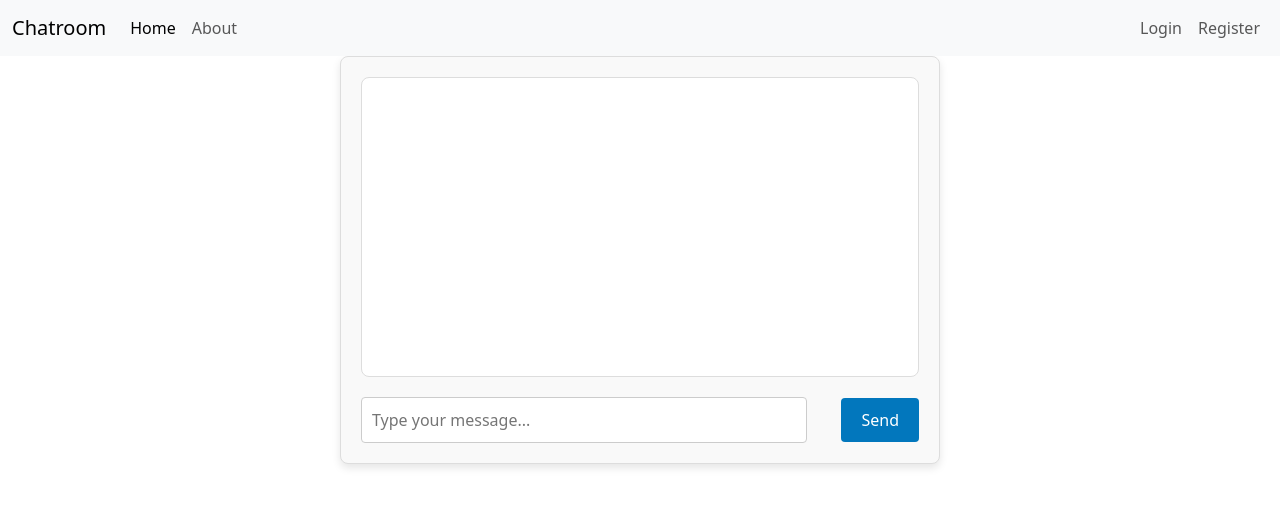
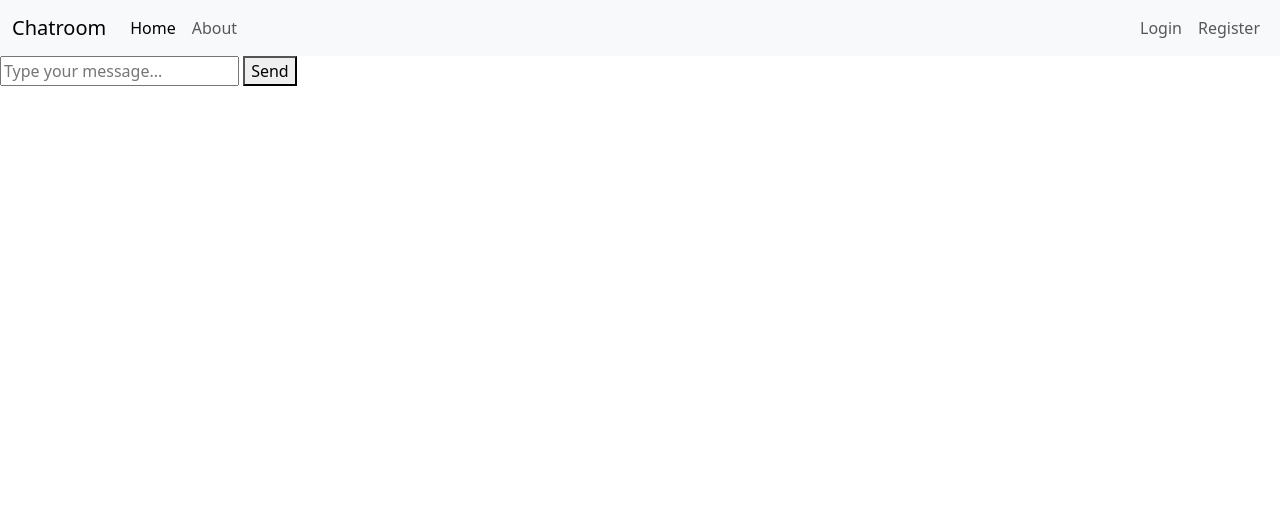
Before and after one commit to Godvein/Chatrooms, a Django app: template core/templates/core/chat.html in a window 1280 px wide. Shown: the top 507 px of the page. Run offline with Django 5.2, Linux system fonts and the light colour scheme; the template is opened without the code that fills it, so the values that code supplies are empty.

Commit message:
pre websocket connection

```diff
--- a/core/templates/core/chat.html
+++ b/core/templates/core/chat.html
@@ -17,62 +17,7 @@
 </div>
 
 <style>
-    .chat-container {
-        width: 100%;
-        max-width: 600px;
-        margin: 0 auto;
-        border: 1px solid #ddd;
-        border-radius: 8px;
-        padding: 20px;
-        background-color: #f9f9f9;
-        box-shadow: 0 4px 8px rgba(0, 0, 0, 0.1);
-    }
-
-    .messages {
-        height: 300px;
-        overflow-y: auto;
-        border: 1px solid #ddd;
-        border-radius: 8px;
-        padding: 10px;
-        background-color: #fff;
-        margin-bottom: 20px;
-    }
-
-    .messages div {
-        padding: 10px;
-        margin-bottom: 10px;
-        border-radius: 5px;
-        background-color: #e1f5fe;
-        color: #0277bd;
-    }
-
-    .chat-form {
-        display: flex;
-        justify-content: space-between;
-        align-items: center;
-    }
-
-    .message-input {
-        width: 80%;
-        padding: 10px;
-        border: 1px solid #ccc;
-        border-radius: 4px;
-        font-size: 16px;
-    }
-
-    .send-button {
-        padding: 10px 20px;
-        background-color: #0277bd;
-        color: white;
-        border: none;
-        border-radius: 4px;
-        cursor: pointer;
-        font-size: 16px;
-    }
-
-    .send-button:hover {
-        background-color: #01579b;
-    }
+    /* Your existing CSS */
 </style>
 
 <script type="text/javascript">
@@ -102,13 +47,16 @@
             isSocketOpen = true;
             // Send queued messages when the socket is open
             while (messageQueue.length > 0) {
-                chatSocket.send(messageQueue.shift());
+                const messageData = messageQueue.shift();
+                console.log("Sending queued message:", messageData);
+                chatSocket.send(messageData);
             }
         };
 
-        chatSocket.onclose = function() {
+        chatSocket.onclose = function(event) {
+            isSocketOpen = false;
             console.error("WebSocket connection closed. Attempting to reconnect...");
-            isSocketOpen = false;
+            console.log("Close event:", event);
             setTimeout(connectWebSocket, 2000); // Reconnect after 2 seconds
         };
 
@@ -134,6 +82,7 @@
 
         // Check if the WebSocket is open before sending the message
         if (isSocketOpen) {
+            console.log("Sending message:", messageData);
             chatSocket.send(messageData);
         } else {
             console.error("WebSocket is not open. Queueing message.");
```
